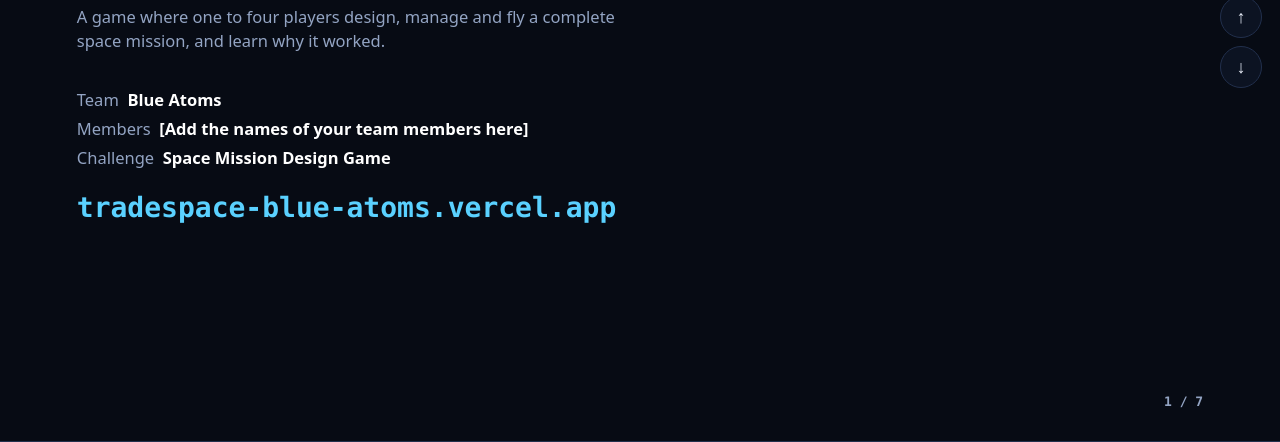
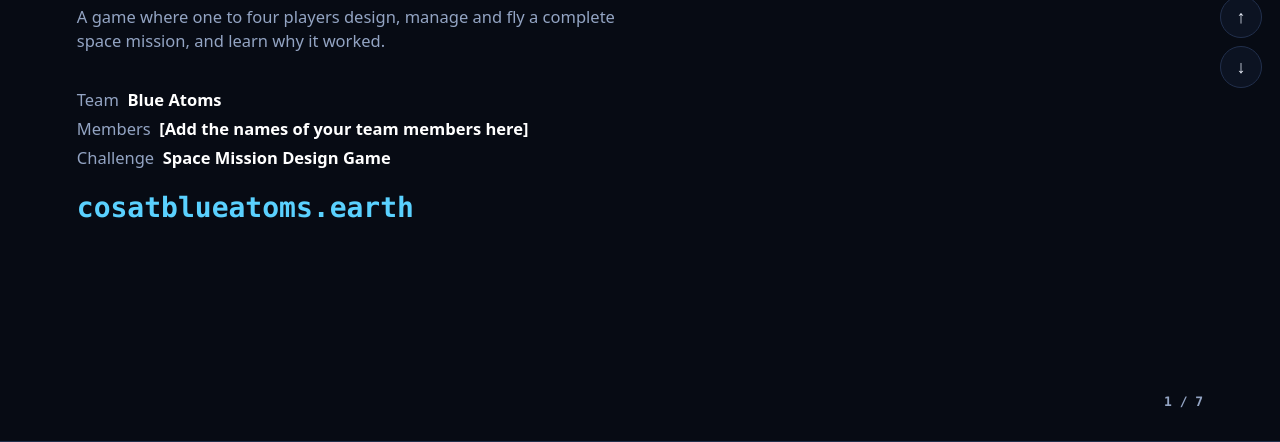
Before and after one commit to King-Daniel123/NASA-Space-App-Challenges---BLUE-ATOMS, a plain HTML site: page public/slides/index.html in a window 1280 px wide. Shown: the part 358-800 px from the top of the page. Drawn offline with Linux system fonts and the light colour scheme.

Commit message:
Use the new domain, cosatblueatoms.earth
Links in the README, submission text, desktop README, web slides and
slide 7 of the presentation (PowerPoint, PDF and preview) now point to
https://cosatblueatoms.earth. The vercel.app address keeps working.

Co-Authored-By: Claude Opus 5.5 <noreply@anthropic.com>

```diff
--- a/public/slides/index.html
+++ b/public/slides/index.html
@@ -81,7 +81,7 @@
     <div><span class="muted">Members</span> &nbsp;<b>[Add the names of your team members here]</b></div>
     <div><span class="muted">Challenge</span> &nbsp;<b>Space Mission Design Game</b></div>
   </div>
-  <p style="margin-top:22px"><a class="url" href="https://tradespace-blue-atoms.vercel.app">tradespace-blue-atoms.vercel.app</a></p>
+  <p style="margin-top:22px"><a class="url" href="https://cosatblueatoms.earth">cosatblueatoms.earth</a></p>
   <div class="num">1 / 7</div>
 </section>
 
@@ -199,7 +199,7 @@
     <li><b>Next:</b> online rooms across devices, a shared leaderboard, more missions, a teacher's guide</li>
     <li><b>Open source</b> under the MIT licence, with every data source and reference listed</li>
   </ul>
-  <p style="margin-top:20px"><a class="url" href="https://tradespace-blue-atoms.vercel.app">tradespace-blue-atoms.vercel.app</a></p>
+  <p style="margin-top:20px"><a class="url" href="https://cosatblueatoms.earth">cosatblueatoms.earth</a></p>
   <div class="foot">Not affiliated with or endorsed by NASA. Code, text and slides were written with the help of an AI model (Claude, by Anthropic). All images are real captures of the game, drawn by its own code, or NASA photographs. No AI-generated images.</div>
   <div class="num">7 / 7</div>
 </section>
```
Also changed, not shown: public/presentation-img/slide-7.jpg, 5 other files.
